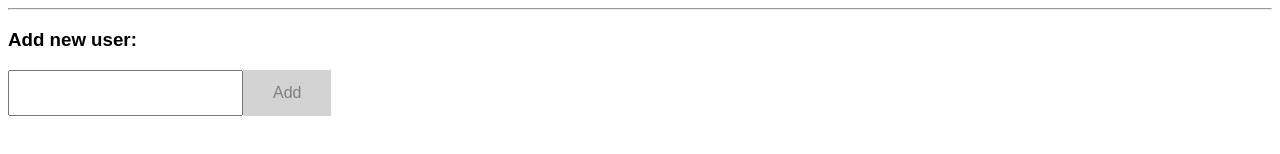
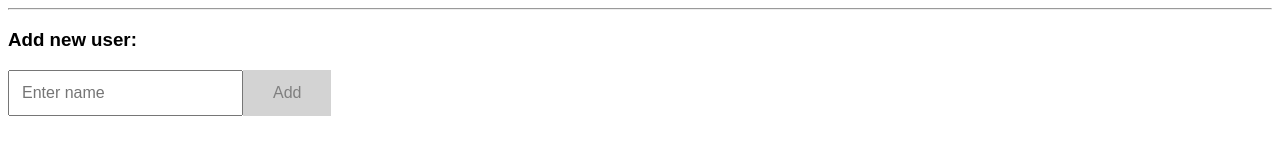
Before and after one commit to sambhav-gore/react-context-with-hook-example, a React (Create React App) app: page / in a window 1280 px wide. Shown: the part 222-376 px from the top of the page. Built offline with nearby package versions, Linux system fonts and the light colour scheme.

Commit message:
Update Styles

```diff
--- a/package.json
+++ b/package.json
@@ -1,5 +1,5 @@
 {
-  "name": "new",
+  "name": "context-with-hooks",
   "version": "1.0.0",
   "description": "",
   "keywords": [],
--- a/src/AddUser.js
+++ b/src/AddUser.js
@@ -14,7 +14,12 @@ const AddUser = () => {
     <>
       <hr />
       <h3>Add new user:</h3>
-      <input type="text" value={userName} onChange={handleChange} />
+      <input
+        type="text"
+        value={userName}
+        onChange={handleChange}
+        placeholder="Enter name"
+      />
       <button
         className={clsx("add-btn", {
           disabled: !userName
--- a/src/styles.css
+++ b/src/styles.css
@@ -17,7 +17,8 @@
 }
 
 .user-item-selected {
-  background: pink;
+  background: forestgreen;
+  color: rgba(255, 255, 255, 0.9);
 }
 
 input[type="text"] {
```
